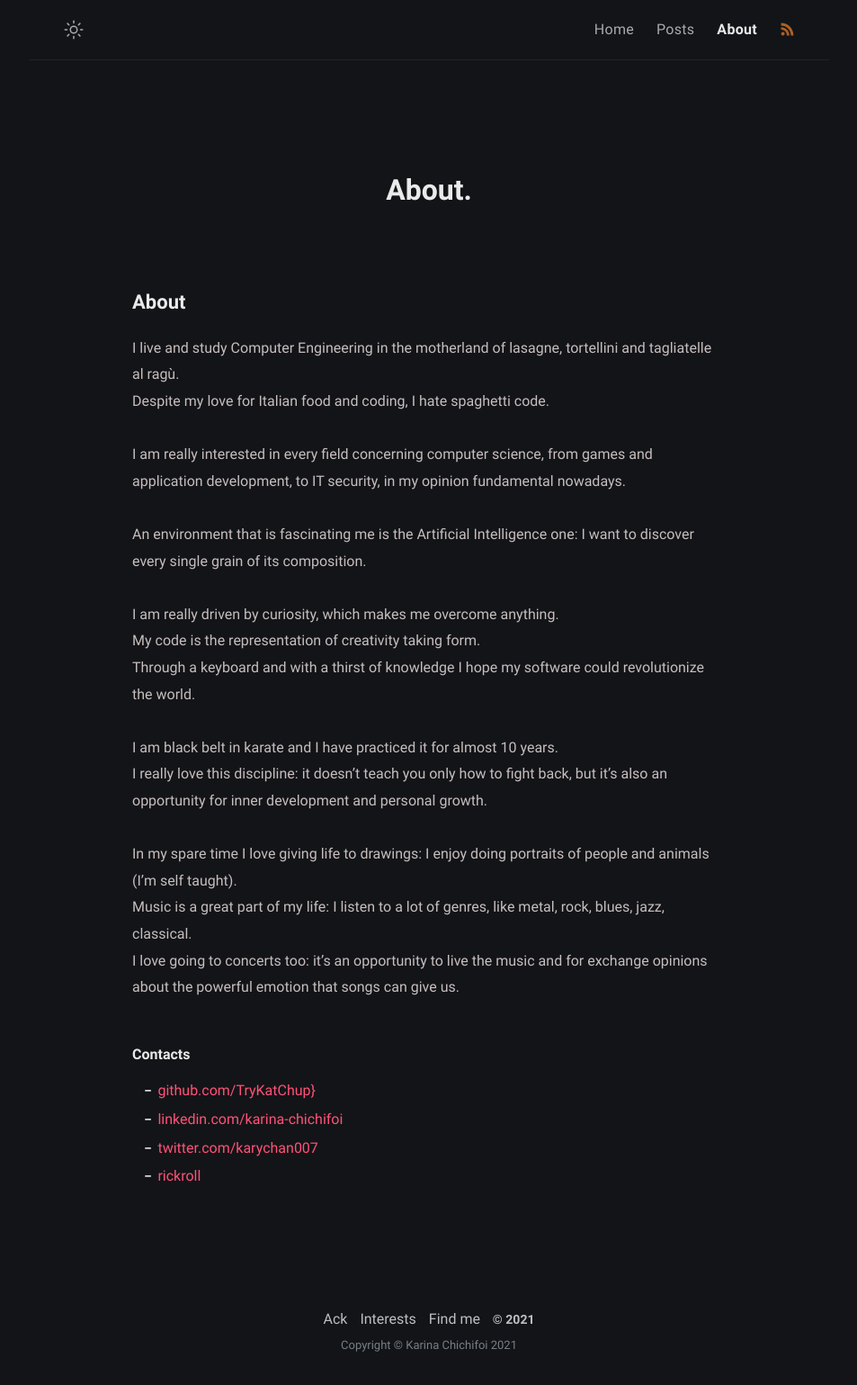
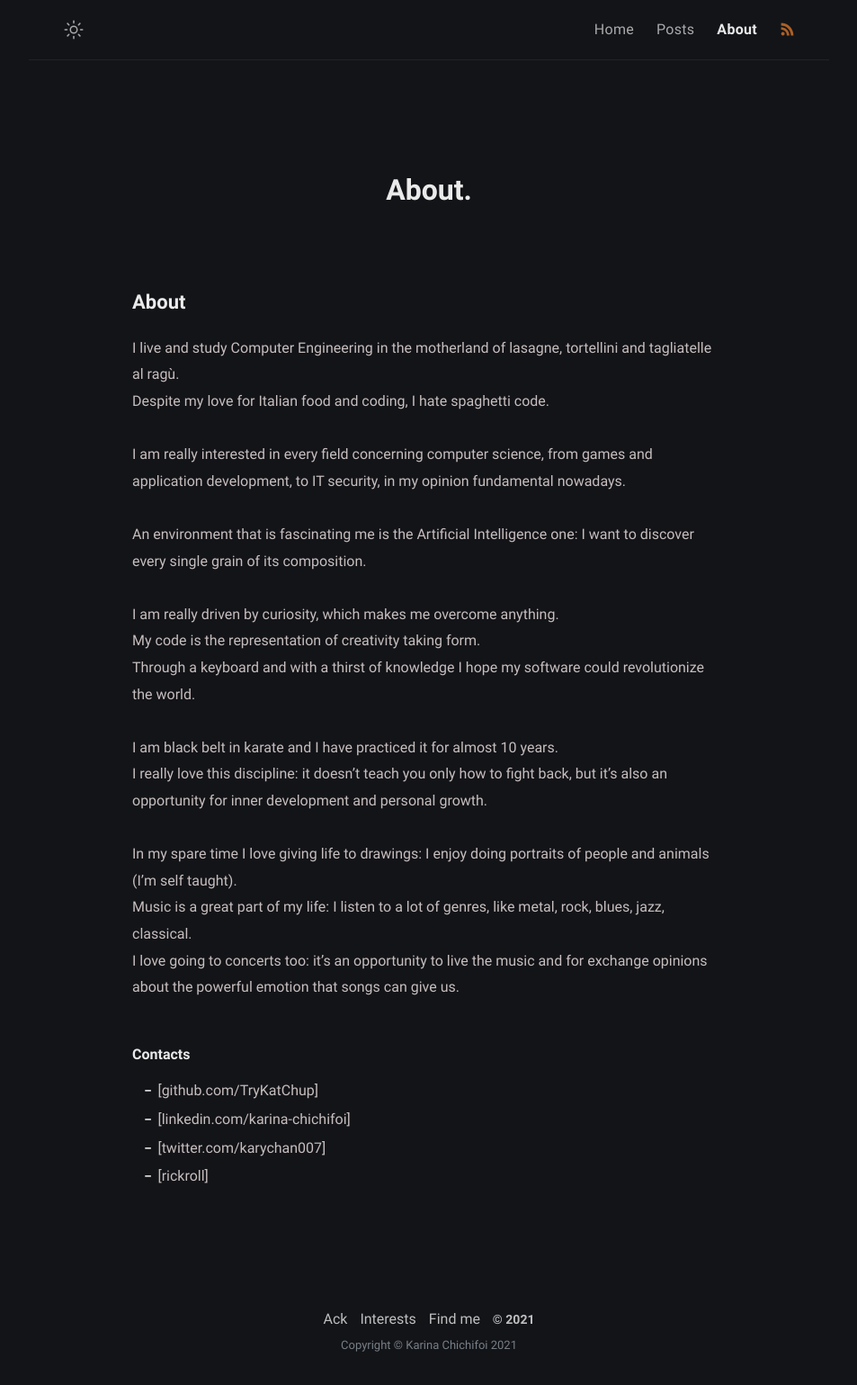
Before and after one commit to TryKatChup/TryKatchup.github.io, a Jekyll site: the page built from about.md, in a window 1280 px wide. Shown: the whole page at 90% size, without its empty margins (163-1116 px from the left). Built offline with Jekyll 4.4.1, drawn with Linux system fonts in a browser that asks for light colours; some of the changed lines change nothing that is shown.

Commit message:
Trying fixing personal link

```diff
--- a/about.md
+++ b/about.md
@@ -40,7 +40,7 @@ I love going to concerts too: it's an opportunity to live the music and for exch
 
 ##### Contacts
 
-* [github.com/TryKatChup}](/gh)
-* [linkedin.com/karina-chichifoi](/in)
-* [twitter.com/karychan007](/tw)
-* [rickroll](mailto:{{a nice email}})
+* [github.com/TryKatChup]
+* [linkedin.com/karina-chichifoi]
+* [twitter.com/karychan007]
+* [rickroll]
```
